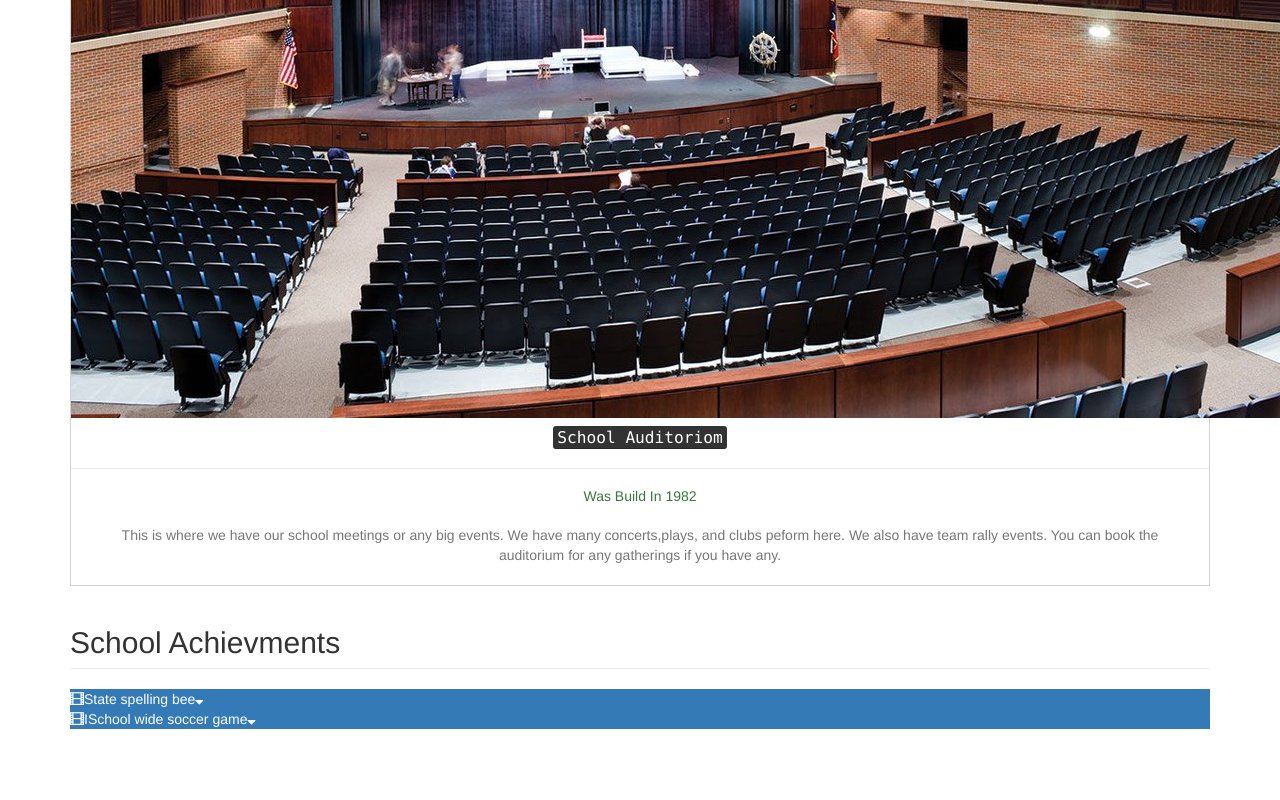
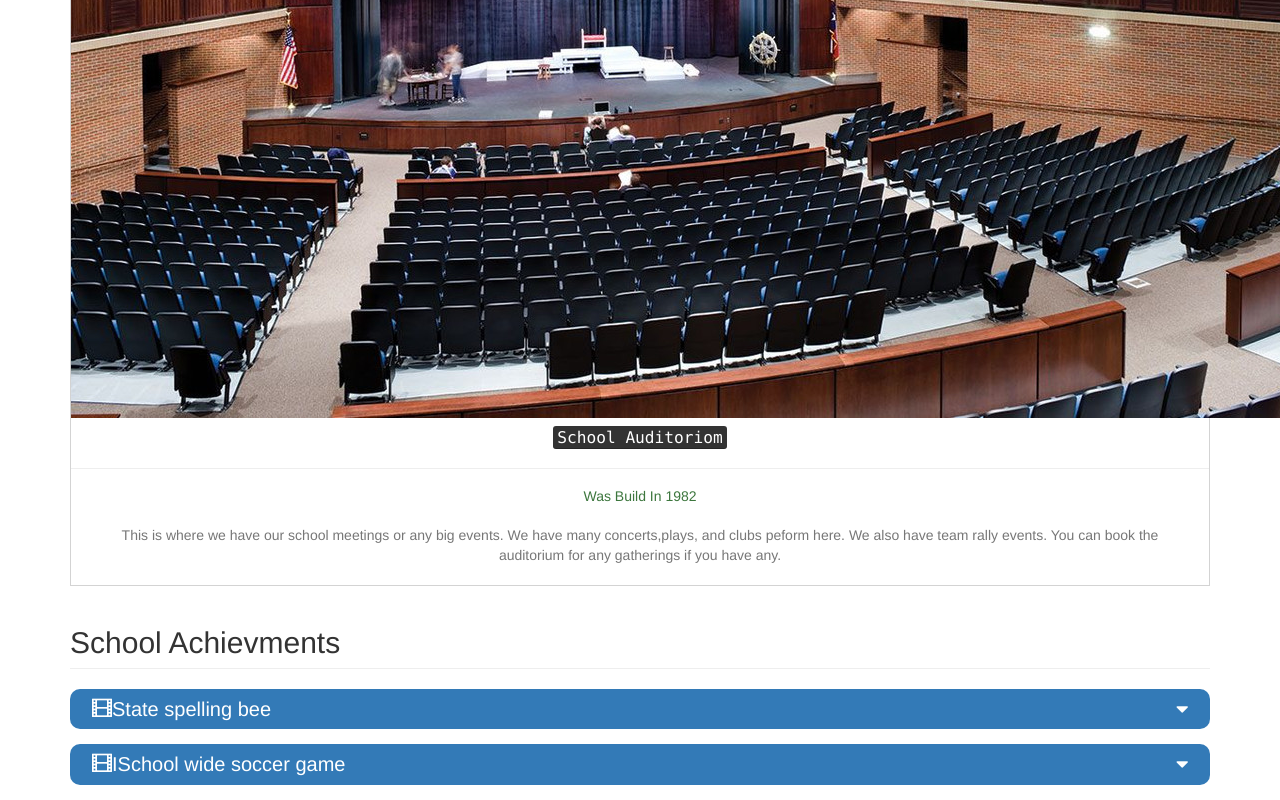
Before and after one commit to Shrika123/project72, a plain HTML site: page index.html in a window 1280 px wide. Shown: the part 2840-3640 px from the top of the page. Before the commit the page ends 3569 px from the top, so only its background shows below. Drawn offline with nearby package versions, Linux system fonts and the light colour scheme.

Commit message:
Add files via upload

```diff
--- a/style.css
+++ b/style.css
@@ -18,3 +18,18 @@ iframe{
 {
   margin:20px;
 }
+.movie_head
+{
+  font-size: 20px;
+  padding:6px 22px;
+  border-radius:10px;
+  margin-bottom:15px;
+}
+
+.movie_head i{
+  float:right;
+}
+
+.achievment_text span{
+  color:orange;
+}
```
